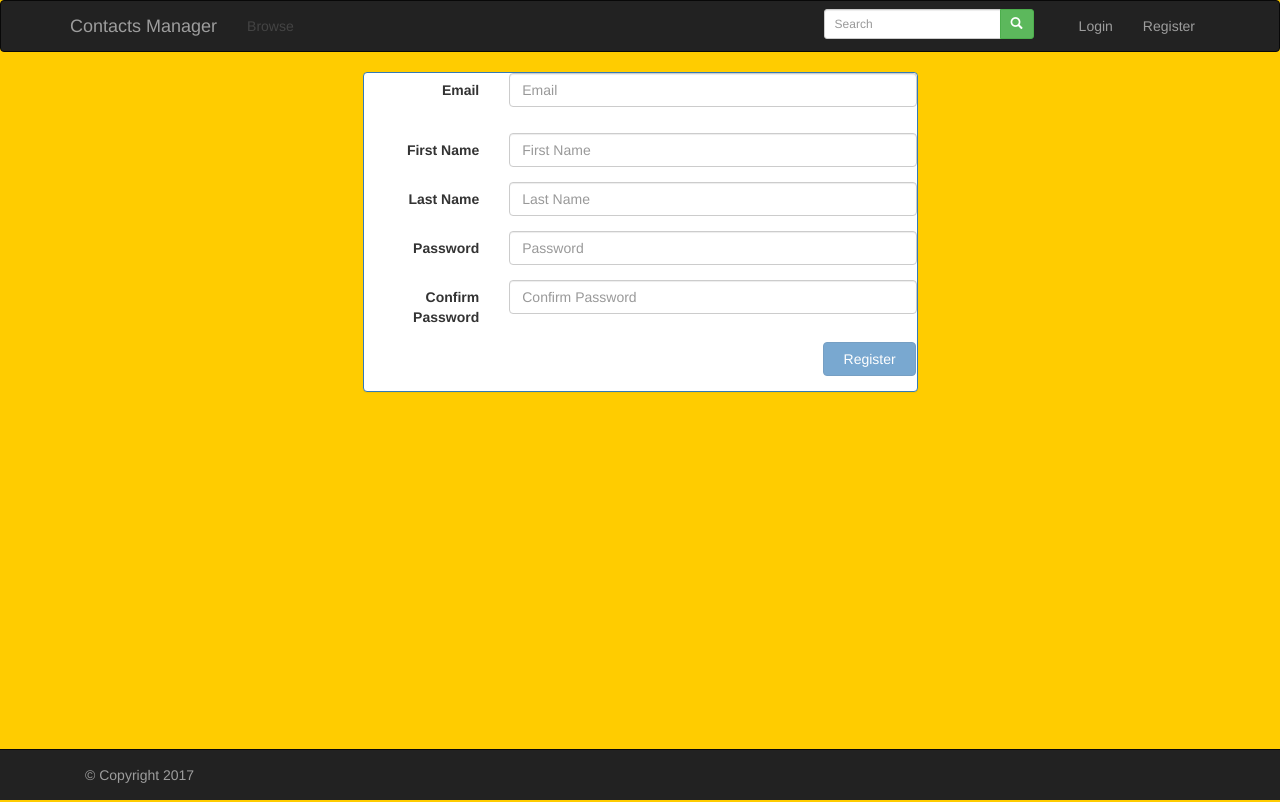
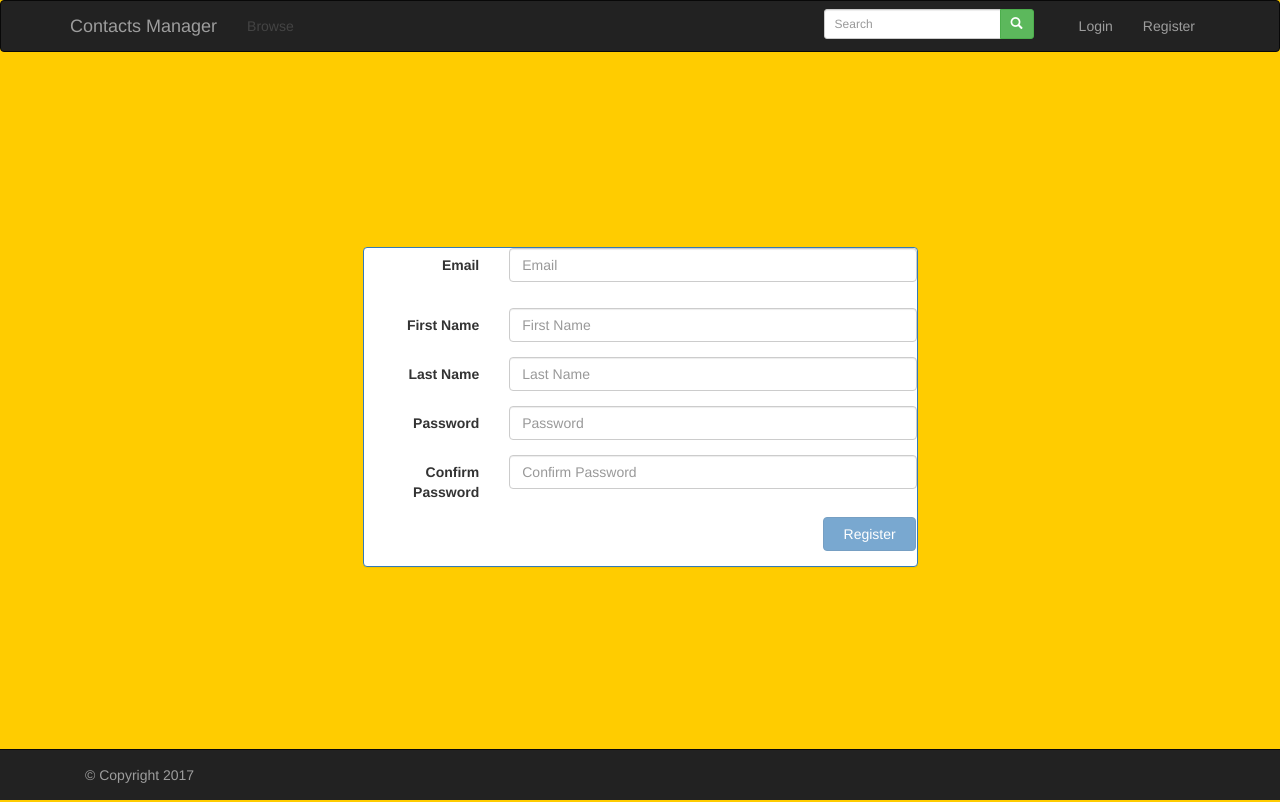
Before and after one commit to NasirA1/MyJS, a React (Create React App) app in the folder react-contacts-2/contacts-client/: page /register in a window 1280 px wide. Built offline with nearby package versions, Linux system fonts and the light colour scheme.

Commit message:
register v align

```diff
--- a/react-contacts-2/contacts-client/public/index.html
+++ b/react-contacts-2/contacts-client/public/index.html
@@ -44,10 +44,24 @@
 			}
 		}
 
-    .vertical-align {
-      display: flex;
-      align-items: center;
+
+    .vertical-align-parent {
+      text-align: center;
+      height: 430px;
     }
+
+    .vertical-align-child {
+      position: relative;
+      top: 50%;
+      transform: translateY(-50%);
+    }
+
+    @media only screen and (min-width: 40em) {
+      .vertical-align-parent {
+        height: 670px;
+      }
+    }
+
 
     /* The Browse page responsive table */
 		.contacts-table .container {
--- a/react-contacts-2/contacts-client/src/components/Register.js
+++ b/react-contacts-2/contacts-client/src/components/Register.js
@@ -143,8 +143,8 @@ class Register extends Component {
 
   render() {
     return (
-      <Col lg={6} lgOffset={3}>
-        <div>
+      <Col lg={6} lgOffset={3} className="vertical-align-parent">
+        <div className="vertical-align-child">
         <Panel header="Register" bsStyle="primary">
           <Grid fluid>
             <Row>
```
